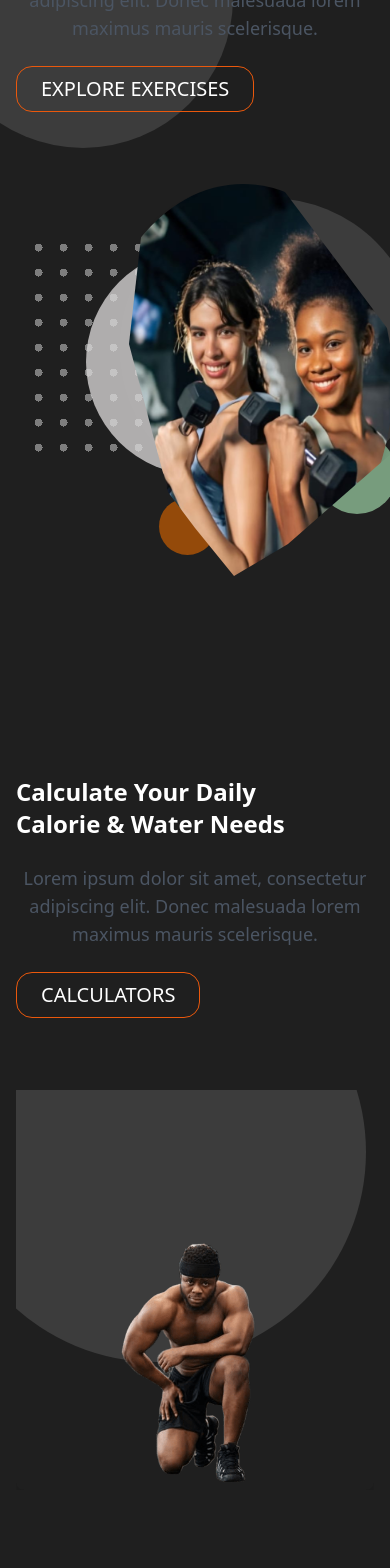
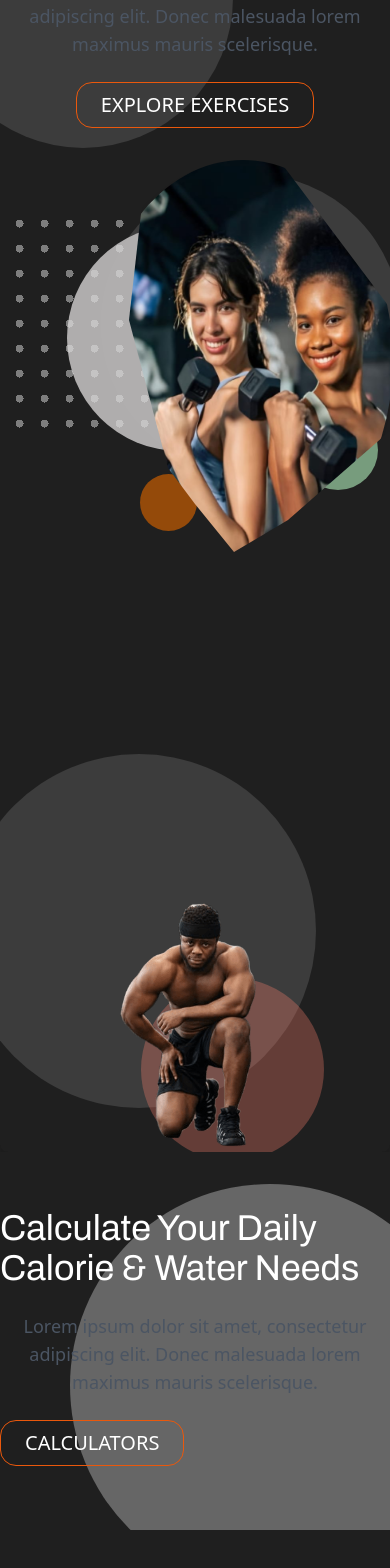
Before and after one commit to ferganiii/Iron-Gym, a React (Vite) app in the folder iron-gym/: page / in a window 390 px wide. Shown: the part 1038-2606 px from the top of the page. Built offline with nearby package versions, Linux system fonts and the light colour scheme; a web font is replaced by a local one.

Commit message:
Updated project changes

```diff
--- a/iron-gym/src/Component/Home/Home.jsx
+++ b/iron-gym/src/Component/Home/Home.jsx
@@ -7,6 +7,9 @@ import style from './Home.module.css'
 
 
 export default function Home() {
+
+
+
   return (
   <>
      <Navebar/>
@@ -36,43 +39,40 @@ export default function Home() {
       </div>
 
 
-      {/* القسم الأول - خلفية رمادية */}
-      <div className="bg-[rgb(102,102,102,.3)] py-0 sm:py-0 pb-32 relative overflow-hidden">
+<section className='bg-[rgb(102,102,102,.3)]'>
+
+<div className="container mx-auto px-4 sm:px-8 py-0 sm:py-0 pb-32 relative overflow-hidden">
   <div className={`absolute bg-[rgb(102,102,102,.4)] rounded-full ${style.circle}`}></div>
 
-        <div className="container mx-auto px-4 sm:px-8 ">
-          <div className="flex flex-col md:flex-row items-center justify-between gap-8 md:gap-16">
+  <div className="grid grid-cols-1 md:grid-cols-2 gap-8 md:gap-16 items-center relative">
     {/* النص */}
-            <div className="md:w-1/2 space-y-6 md:space-y-8 order-1 md:order-1 z-10">
-            <h2 className="text-2xl md:text-4xl font-bold">
+    <div className="space-y-6 md:space-y-8 z-10 text-center md:text-left">
+      <h2 className="md:text-4xl text-4xl font-archivo">
         BUILD YOUR BODY & <br />
-                <span className="text-white">SHAPE YOURSELF !</span>
+        <span className="text-white">SHAPE YOURSELF!</span>
       </h2>
-              <p className="text-gray-600 text-lg  text-center">
-                Lorem ipsum dolor sit amet, consectetur adipiscing elit. Donec
-                malesuada lorem maximus mauris scelerisque.
+      <p className="text-gray-600 text-lg">
+        Lorem ipsum dolor sit amet, consectetur adipiscing elit. Donec malesuada lorem maximus mauris scelerisque.
       </p>
       <button className="border text-xl md:text-2xl border-orange-600 px-6 md:px-8 py-2 rounded-2xl hover:bg-orange-500 transition-colors duration-300">
         EXPLORE EXERCISES
       </button>
     </div>
+
     {/* الصورة */}
-
-            <div className="md:w-1/2 flex justify-center order-2 md:order-2 mt-10 md:mt-0 relative pl-24">
+    <div className="relative flex justify-center pl-24">
       <div className={`absolute bg-[rgb(102,102,102,.4)] rounded-full z-0 ${style.circle1Imge1}`}></div>
-            <div className={`absolute bg-[rgb(182,180,179,0.96)]  rounded-full z-0 ${style.circle2Imge1}`}>
-            <div className=  {` ${style.doted}`}></div>
-
+      <div className={`absolute bg-[rgb(182,180,179,0.96)] rounded-full z-0 ${style.circle2Imge1}`}>
+        <div className={`${style.doted}`}></div>
       </div>
-            <div className={`absolute bg-[rgb(136,180,143,0.84)]  rounded-full z-0 ${style.circle3Imge1}`}></div>
-            <div className={`absolute bg-[rgb(200,93,1,0.69)]  rounded-full z-0 ${style.circle4Imge1}`}></div>
+      <div className={`absolute bg-[rgb(136,180,143,0.84)] rounded-full z-0 ${style.circle3Imge1}`}></div>
+      <div className={`absolute bg-[rgb(200,93,1,0.69)] rounded-full z-0 ${style.circle4Imge1}`}></div>
 
       <img
         src={imgeHome}
         alt="Workout"
-                className={`z-10 rounded-[50%]  w-full max-w-md h-64 sm:h-96 object-cover shadow-lg ${style.egg}` }
+        className={`z-10 rounded-[50%] w-full max-w-md h-64 sm:h-96 object-cover shadow-lg ${style.egg}`}
       />
-            </div>
     </div>
   </div>
 </div>
@@ -81,29 +81,32 @@ export default function Home() {
 
 
 
+
       {/* القسم الثاني - خلفية رمادية */}
-      <div className="bg-[rgb(102,102,102,.3)] py-16 sm:py-32">
-        <div className="container mx-auto px-4 sm:px-8">
-          <div className="flex flex-col md:flex-row items-center justify-between gap-8 md:gap-16">
+      <div className="py-16 sm:py-32 overflow-hidden">
+  <div className="container mx-auto px- sm:px-">
+    <div className="grid grid-cols-1 md:grid-cols-2 items-center gap-8 md:gap-16">
       {/* الصورة */}
-            <div className="md:w-1/2 flex justify-center order-2 md:order-1 mt-10 md:mt-0 relative overflow-hidden pt-36">
+      <div className="relative flex justify-center pt-36 overflow-hidden ">
         <img
           src={man1Home}
           alt="Calorie Calculator"
           className="z-10 rounded-lg w-full max-w-md h-64 sm:h-96 object-cover shadow-lg"
         />
-                    <div className={`absolute bg-[rgb(102,102,102,.4)]  rounded-full ${style.manCircle}`}></div>
+        <div className={`absolute bg-[rgb(102,102,102,.4)] rounded-full ${style.manCircle}`}></div>
+        <div className={`absolute bg-[rgba(255,131,110,0.31)] rounded-full ${style.manCircleOrange}`}></div>
+        <div className={`absolute ${style.dotedOrange}`}></div>
+      </div>
 
-            </div>
       {/* النص */}
-            <div className="md:w-1/2 space-y-6 md:space-y-8 order-1 md:order-2">
-              <h2 className="text-2xl md:text-3xl font-semibold">
+      <div className="space-y-6 md:space-y-8 relative z-10 sm:mb-16">
+        <div className={`absolute ${style.BgCircle}`}></div>
+        <h2 className="text-4xl font-archivo">
           Calculate Your Daily <br />
           Calorie & Water Needs
         </h2>
         <p className="text-gray-600 text-lg text-center">
-                Lorem ipsum dolor sit amet, consectetur adipiscing elit. Donec
-                malesuada lorem maximus mauris scelerisque.
+          Lorem ipsum dolor sit amet, consectetur adipiscing elit. Donec malesuada lorem maximus mauris scelerisque.
         </p>
         <button className="border text-xl md:text-2xl border-orange-600 px-6 md:px-8 py-2 rounded-2xl hover:bg-orange-500 transition-colors duration-300">
           CALCULATORS
@@ -113,13 +116,14 @@ export default function Home() {
   </div>
 </div>
 
+
       {/* القسم الثالث - خلفية رمادية */}
-      <div className="bg-[rgb(102,102,102,.3)] py-16 sm:py-32">
+      <div className=" py-16 sm:py-32 ">
         <div className="container mx-auto px-4 sm:px-8">
           <div className="flex flex-col md:flex-row items-center justify-between gap-8 md:gap-16">
             {/* النص */}
             <div className="md:w-1/2 space-y-6 md:space-y-8 order-1 md:order-1">
-              <h2 className="text-2xl md:text-3xl font-semibold">
+              <h2 className="text-4xl  font-archivo md:text-3xl">
                 STEP UP YOUR <br />
                 FITNESS CHALLENGE
               </h2>
@@ -143,8 +147,20 @@ export default function Home() {
         </div>
       </div>
 
+
+</section>
+
+
+
       {/* مساحة إضافية في النهاية */}
       <div className="h-16 sm:h-32"></div>
+
+
+
+
+
+
+
     </div>
   </>
   )
--- a/iron-gym/src/Component/Home/Home.module.css
+++ b/iron-gym/src/Component/Home/Home.module.css
@@ -108,8 +108,73 @@
 
 
   .manCircle{
-    top: -148px;
-    left: -70px;
-    width: 420px;
-    height: 420px;
+    top: 2px;
+    left: -38px;
+    width: 462px;
+    height: 462px;
   }
+  .manCircleOrange{
+    top: 216px;
+    left: 237px;
+    width: 271px;
+    height: 271px;
+  }
+
+  @media screen and (max-width: 768px) {
+    .manCircle{
+      top: 2px;
+      left: -38px;
+      width: 400px;
+      height: 400px;
+    }
+    .manCircleOrange{
+      top: 226px;
+      left: 141px;
+      width: 248px;
+      height: 248px;
+    }
+  }
+  @media screen and (max-width: 480px) {
+    .manCircle{
+      top: 2px;
+      left: -38px;
+      width: 354px;
+      height: 354px;
+    }
+    .manCircleOrange{
+      top: 226px;
+      left: 141px;
+      width: 183px;
+      height: 183px;
+    }
+  }
+
+
+
+  .dotedOrange::before{
+    content: "";
+  position: absolute;
+  top: 102px;
+    right: 88px;
+    width: 43%;
+    height: 49%;
+  background: radial-gradient(circle, rgba(200,93,1,0.6) 4px, transparent 4px);
+  background-size: 25px 25px; /* زيادة حجم النقاط */
+  z-index: ; /* لضمان أنها تبقى في الخلف */
+  }
+
+
+  .BgCircle{
+   /* Ellipse 81 */
+
+position: absolute;
+width: 400px;
+height: 403px;
+right: -80px;
+top: 0px;
+border-radius: 50%;
+
+background: #666666;
+z-index: -1;
+
+  }
```
Also changed, not shown: iron-gym/src/assets/1 (2).jpeg (added), iron-gym/src/assets/circle_no_bg.jpeg (added). Lines whose indentation alone changed are shown as unchanged.
